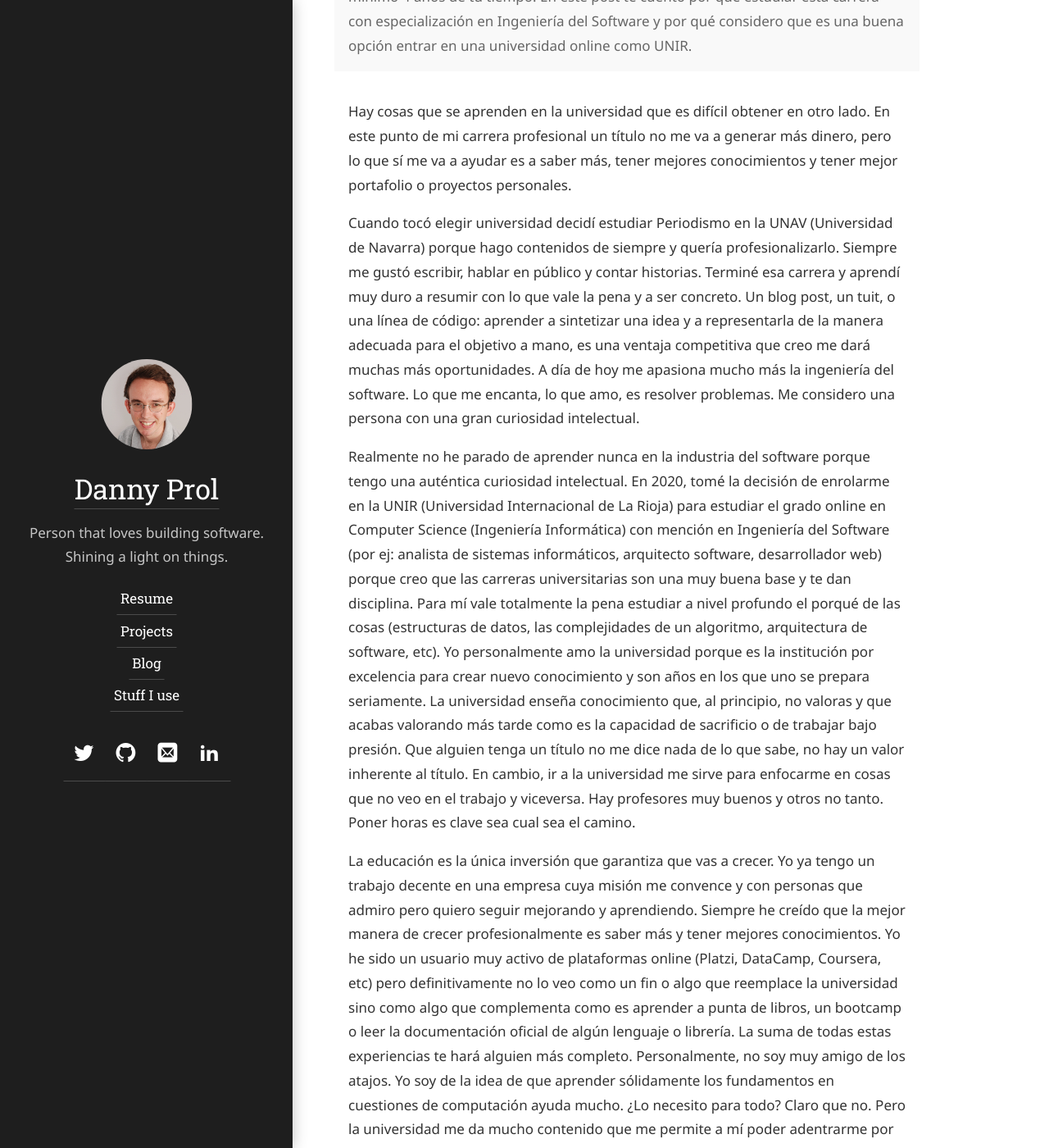
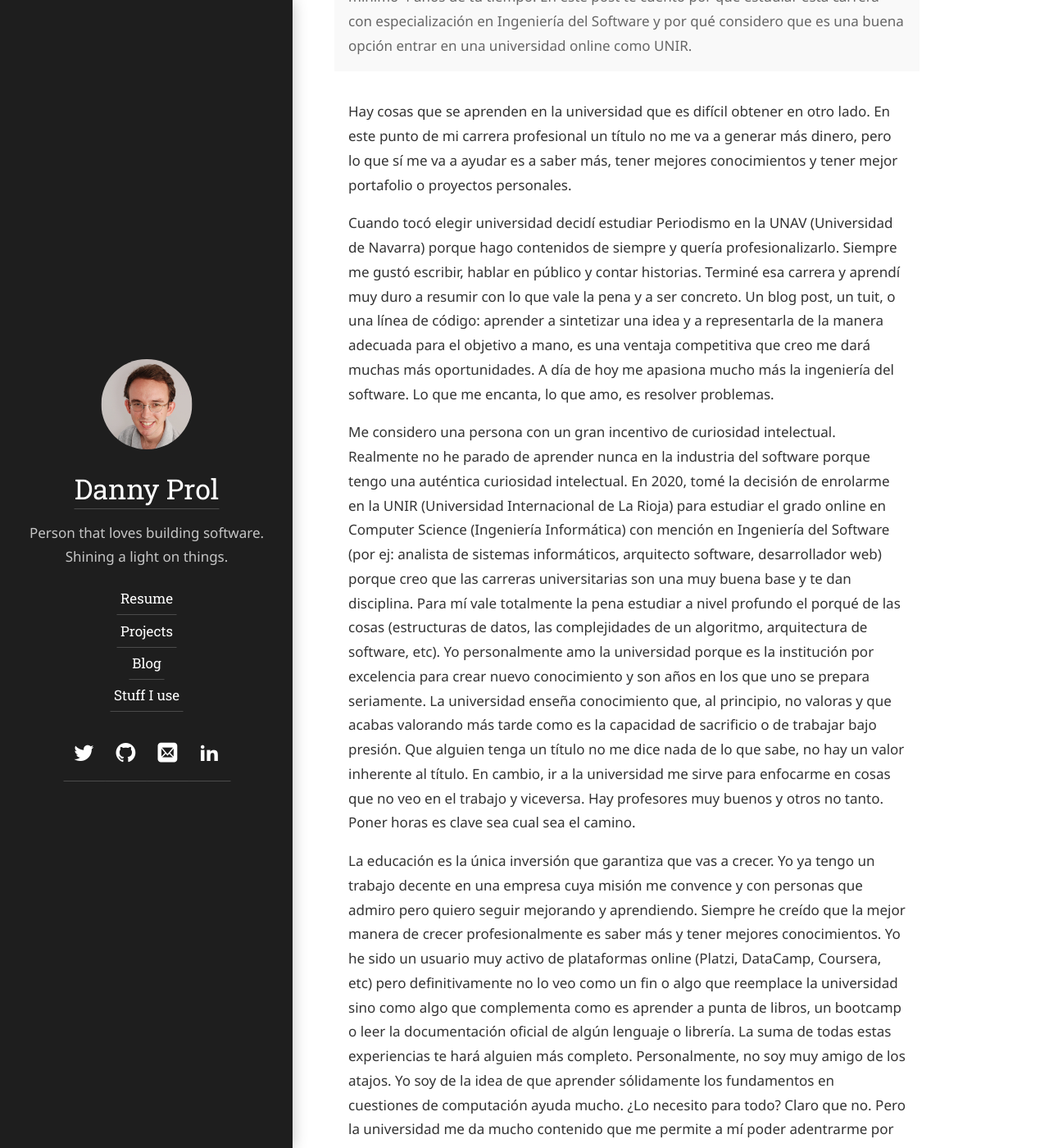
Before and after one commit to dprol/dprol.github.io, a Jekyll site: the page built from hydejack/_posts/2020-07-24-informatica.md, in a window 1280 px wide and 1400 px high, scrolled down 713 px. Shown: the whole window at 82% size. Built offline with Jekyll 4.4.1, drawn with Linux system fonts in a browser that asks for light colours; some web fonts are replaced; some of the changed text lies outside the part shown.

Commit message:
Update 2020-07-24-informatica.md

```diff
--- a/hydejack/_posts/2020-07-24-informatica.md
+++ b/hydejack/_posts/2020-07-24-informatica.md
@@ -10,9 +10,9 @@
 
 <!--more-->
 
-Cuando tocó elegir universidad decidí estudiar Periodismo en la UNAV (Universidad de Navarra) porque hago contenidos de siempre y quería profesionalizarlo. Siempre me gustó escribir, hablar en público y contar historias. Terminé esa carrera y aprendí muy duro a resumir con lo que vale la pena y a ser concreto. Un blog post, un tuit, o una línea de código: aprender a sintetizar una idea y a representarla de la manera adecuada para el objetivo a mano, es una ventaja competitiva que creo me dará muchas más oportunidades. A día de hoy me apasiona mucho más la ingeniería del software. Lo que me encanta, lo que amo, es resolver problemas. Me considero una persona con una gran curiosidad intelectual.
+Cuando tocó elegir universidad decidí estudiar Periodismo en la UNAV (Universidad de Navarra) porque hago contenidos de siempre y quería profesionalizarlo. Siempre me gustó escribir, hablar en público y contar historias. Terminé esa carrera y aprendí muy duro a resumir con lo que vale la pena y a ser concreto. Un blog post, un tuit, o una línea de código: aprender a sintetizar una idea y a representarla de la manera adecuada para el objetivo a mano, es una ventaja competitiva que creo me dará muchas más oportunidades. A día de hoy me apasiona mucho más la ingeniería del software. Lo que me encanta, lo que amo, es resolver problemas.
 
-Realmente no he parado de aprender nunca en la industria del software porque tengo una auténtica curiosidad intelectual. En 2020, tomé la decisión de enrolarme en la UNIR (Universidad Internacional de La Rioja) para estudiar el grado online en Computer Science (Ingeniería Informática) con mención en Ingeniería del Software (por ej: analista de sistemas informáticos, arquitecto software, desarrollador web) porque creo que las carreras universitarias son una muy buena base y te dan disciplina. Para mí vale totalmente la pena estudiar a nivel profundo el porqué de las cosas (estructuras de datos, las complejidades de un algoritmo, arquitectura de software, etc). Yo personalmente amo la universidad porque es la institución por excelencia para crear nuevo conocimiento y son años en los que uno se prepara seriamente. La universidad enseña conocimiento que, al principio, no valoras y que acabas valorando más tarde como es la capacidad de sacrificio o de trabajar bajo presión. Que alguien tenga un título no me dice nada de lo que sabe, no hay un valor inherente al título. En cambio, ir a la universidad me sirve para enfocarme en cosas que no veo en el trabajo y viceversa. Hay profesores muy buenos y otros no tanto. Poner horas es clave sea cual sea el camino.
+Me considero una persona con un gran incentivo de curiosidad intelectual. Realmente no he parado de aprender nunca en la industria del software porque tengo una auténtica curiosidad intelectual. En 2020, tomé la decisión de enrolarme en la UNIR (Universidad Internacional de La Rioja) para estudiar el grado online en Computer Science (Ingeniería Informática) con mención en Ingeniería del Software (por ej: analista de sistemas informáticos, arquitecto software, desarrollador web) porque creo que las carreras universitarias son una muy buena base y te dan disciplina. Para mí vale totalmente la pena estudiar a nivel profundo el porqué de las cosas (estructuras de datos, las complejidades de un algoritmo, arquitectura de software, etc). Yo personalmente amo la universidad porque es la institución por excelencia para crear nuevo conocimiento y son años en los que uno se prepara seriamente. La universidad enseña conocimiento que, al principio, no valoras y que acabas valorando más tarde como es la capacidad de sacrificio o de trabajar bajo presión. Que alguien tenga un título no me dice nada de lo que sabe, no hay un valor inherente al título. En cambio, ir a la universidad me sirve para enfocarme en cosas que no veo en el trabajo y viceversa. Hay profesores muy buenos y otros no tanto. Poner horas es clave sea cual sea el camino.
 
 La educación es la única inversión que garantiza que vas a crecer. Yo ya tengo un trabajo decente en una empresa cuya misión me convence y con personas que admiro pero quiero seguir mejorando y aprendiendo. Siempre he creído que la mejor manera de crecer profesionalmente es saber más y tener mejores conocimientos. Yo he sido un usuario muy activo de plataformas online (Platzi, DataCamp, Coursera, etc) pero definitivamente no lo veo como un fin o algo que reemplace la universidad sino como algo que complementa como es aprender a punta de libros, un bootcamp o leer la documentación oficial de algún lenguaje o librería. La suma de todas estas experiencias te hará alguien más completo. Personalmente, no soy muy amigo de los atajos. Yo soy de la idea de que aprender sólidamente los fundamentos en cuestiones de computación ayuda mucho. ¿Lo necesito para todo? Claro que no. Pero la universidad me da mucho contenido que me permite a mí poder adentrarme por mi cuenta.
 
```
Also changed, not shown: other parts of hydejack/_posts/2020-07-24-informatica.md (+1 -1 lines).
